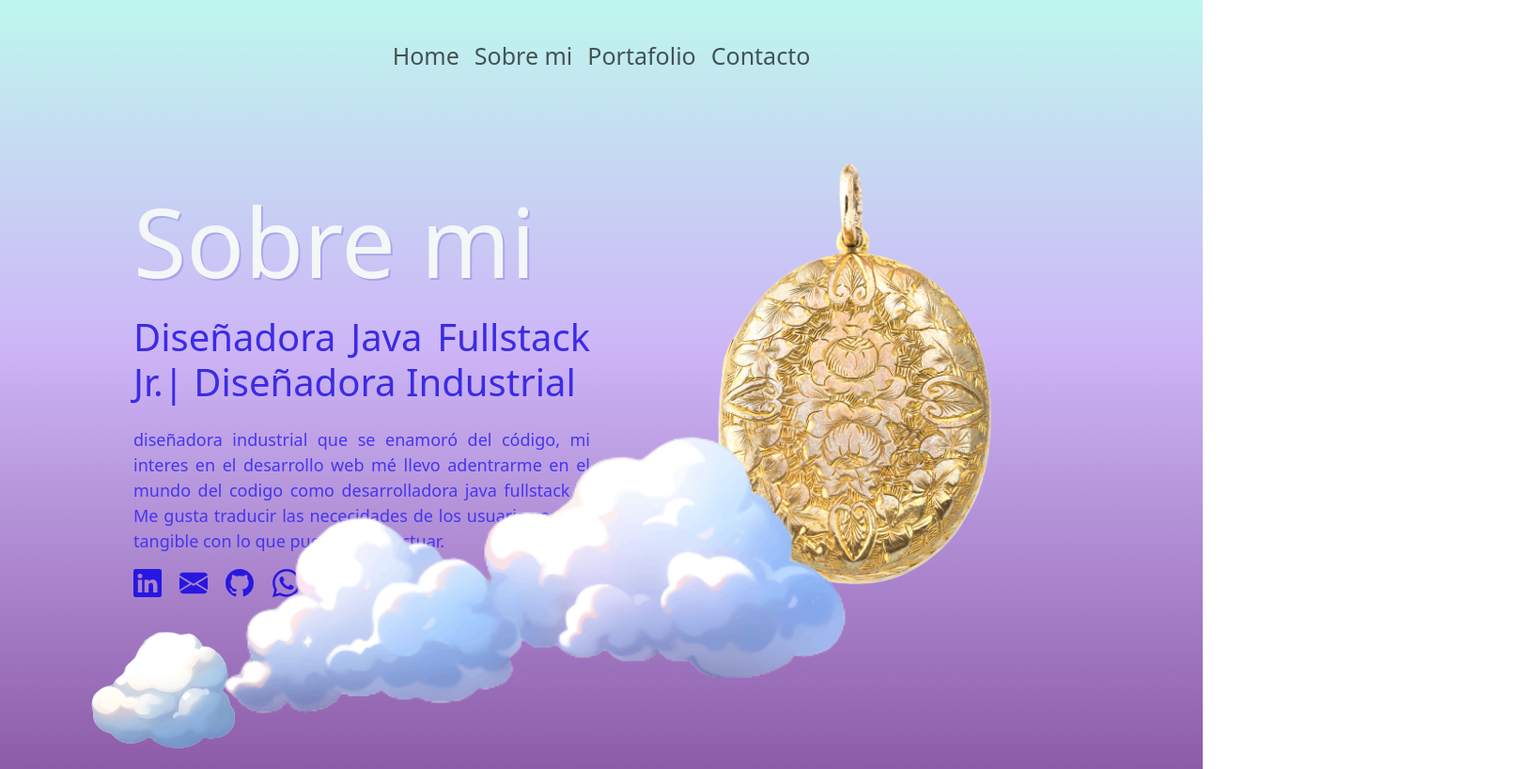
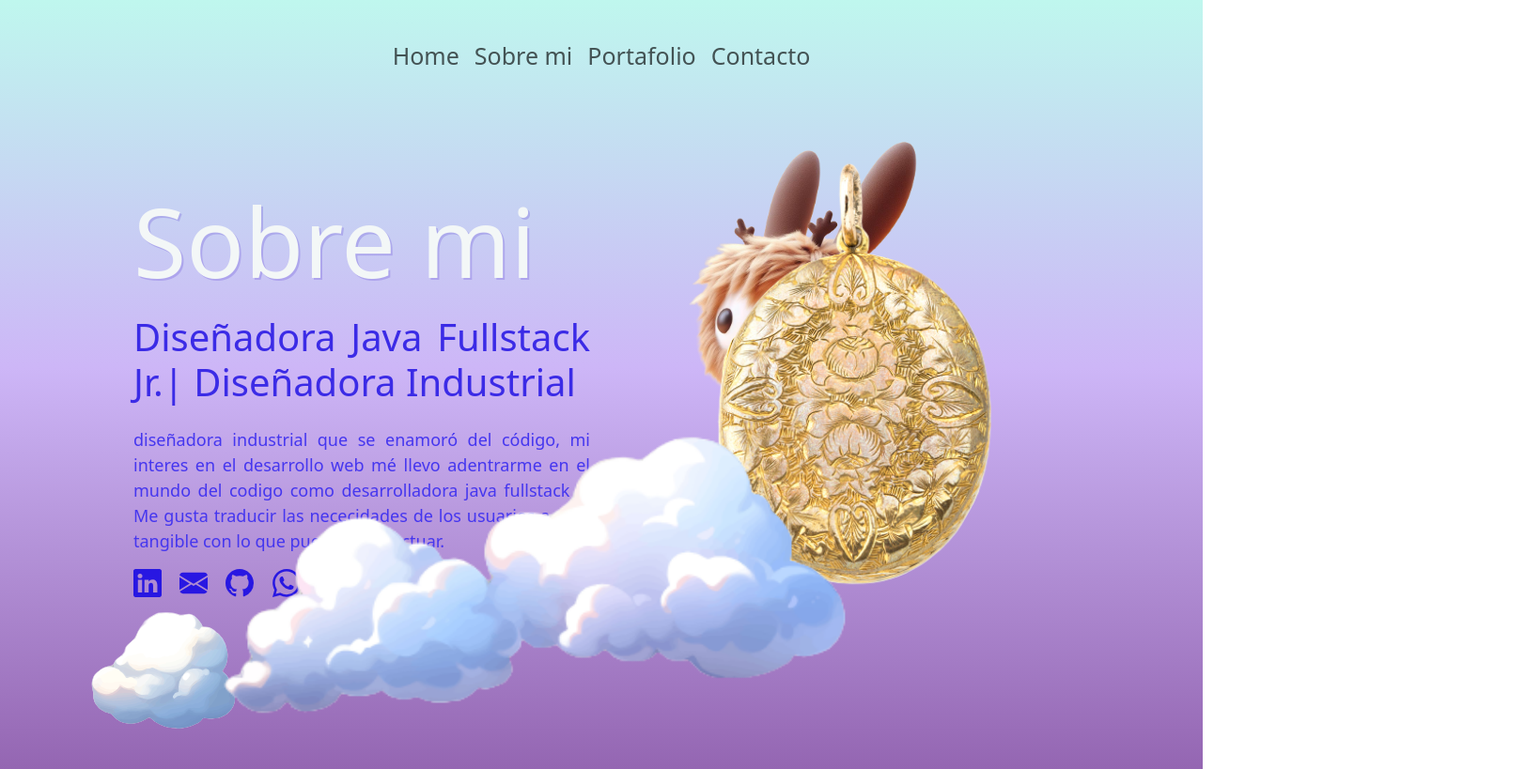
Before and after one commit to maria-lvarez/portafolio-generation, a plain HTML site: page sobre-mi.html in a window 1280 px wide. Shown: the top 819 px of the page at 94% size, 1623 px wide, since content can reach past the window. Drawn offline with nearby package versions, Linux system fonts and the light colour scheme.

Commit message:
mimi-locket

```diff
--- a/sobre-mi.css
+++ b/sobre-mi.css
@@ -50,9 +50,38 @@ body{
   position: relative;
 }
 
-#locket{
+#lock{
+position: relative;
+perspective:1000px;
+}
+#locket-open{
   height: 40vw;
+ /* overflow: hidden;
+  transform-origin:left;
+  position: absolute;
+  z-index: 1;*/
+  transition:all.5s;
+  transform-origin: left;
   width: max-content;
+  position: absolute
+}
+/*#locked-closed::before,locked-closed::after{
+  position: absolute;
+  left: 22.5px;
+}*/
+
+#lock:hover img{
+transform:rotateY(-90deg);
+}
+
+#locket-closed{
+  position: absolute;
+  display: flex;
+  height: 30vw;
+  width: max-content;
+  align-items: center;
+  justify-content: center;
+  z-index: -1;
 }
 
 #nube-lock{
@@ -63,6 +92,7 @@ body{
   z-index: 10;
   top: 35vw;
 }
+
 #nube6{
   margin-left: 0.1vw;
 }
@@ -72,11 +102,9 @@ body{
 }
 
 #habilidades-tec{
-  display: flex;
  margin-top: 4vw;
 }
 #habiliades-soft{
-  display: flex;
   margin-top: 10vw;
 }
 
@@ -102,6 +130,11 @@ body{
   height:15vw;
 }
 
+#img-centro{
+  display: flex;
+
+}
+
 #titulo-soft{
   font-size: 5vw;
   font-weight: bolder;
@@ -121,5 +154,6 @@ body{
 }
 
 .li-right{
-  justify-content: flex-end;
+  display: flex;
+ justify-content: flex-end;
 }
--- a/sobre-mi.html
+++ b/sobre-mi.html
@@ -65,8 +65,11 @@
 
 
           </div><!--cierra cont 1-->
-          <div class="col-sm-6 col-md-5 col-lg-6">
-          <img class="img-fluid" id="locket" src="./src/locket.png" alt="...">
+          <div class="col-sm-6 col-md-5 col-lg-6" id="lock" >
+          <img class="img-fluid" id="locket-open" src="./src/locket.png" alt="...">
+          <div>
+            <img class="img-fluid" id="locket-closed" src="./src/mimi-sinfondo.png" alt="...">
+          </div>
           </div><!--cierra cont-2-->
         </div><!--cierra cont-row-->
       </section><!--cierra cont main-->
@@ -76,9 +79,9 @@
         <img id="nube6" src="./src/nube6-removebg-preview.png" class="img-fluid" alt="...">
     </picture>
 
-  <section class="container-fluid justify-content-md-center col-sm-10 col-md-10" id="cont-habili">
+<section class="container-fluid justify-content-md-center col-sm-10 col-md-10" id="cont-habili">
 
-  <section id="habilidades-tec">
+<section id="habilidades-tec">
    <h1 id="titulo-hatec" class="ms-2">Habilidades técnicas</h1>
 
    <div class="container">
@@ -94,8 +97,10 @@
   <img id="nube4" class="img-fluid" src="./src/nube4-removebg-preview.png" >
   </section>
 
-  <picture>
+  <picture id="img-centro">
   <img id="nube1" class="img-fluid" src="./src/nube1-removebg-preview.png" >
+  <img class="img-fluid" src="" alt="mimi-en-avioncito" >
+  <h1 class="ms-2">aqui va mimi en avioncito</h1>
   </picture>
 
 <section id="habiliades-soft" >
@@ -121,10 +126,10 @@
   <li class=" list-i li-right">Illustrator</li>
   <li class=" list-i li-right">Substance Painter</li>
 </ul>
-<img id="nube1" class="img-fluid" src="./src/nube1-removebg-preview.png">
+<img id="nube1" class="img-fluid" src="./src/nube2-removebg-preview.png">
 </div>
 </section><!--cierra contenedor habilidades-->
-
+ </section>
     <script src="https://cdn.jsdelivr.net/npm/bootstrap@5.3.2/dist/js/bootstrap.bundle.min.js" integrity="sha384-C6RzsynM9kWDrMNeT87bh95OGNyZPhcTNXj1NW7RuBCsyN/o0jlpcV8Qyq46cDfL" crossorigin="anonymous"></script>
   </body>
 </html>
```
Also changed, not shown: src/locket-o.png (added), src/mimi-sinfondo.png (renamed from src/mimi-removebg-preview.png).
